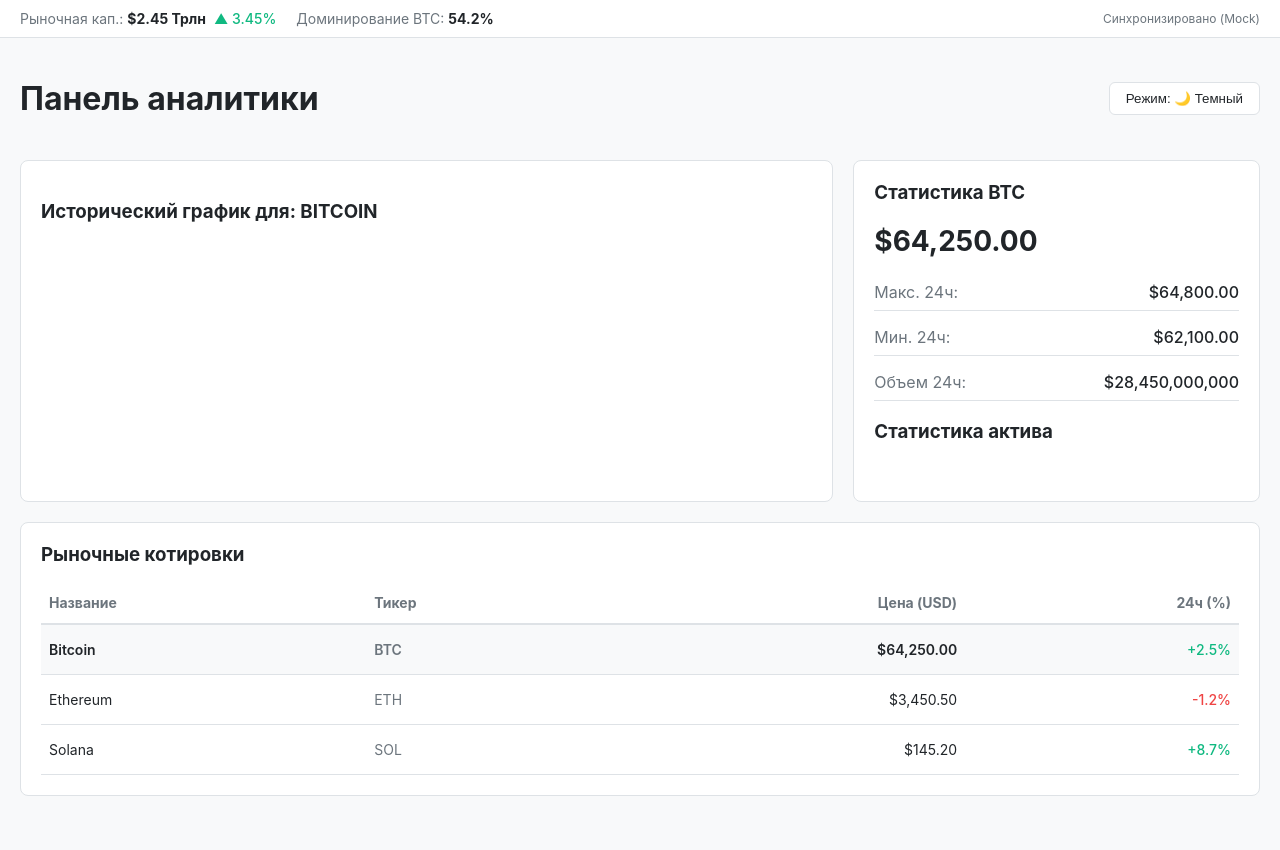
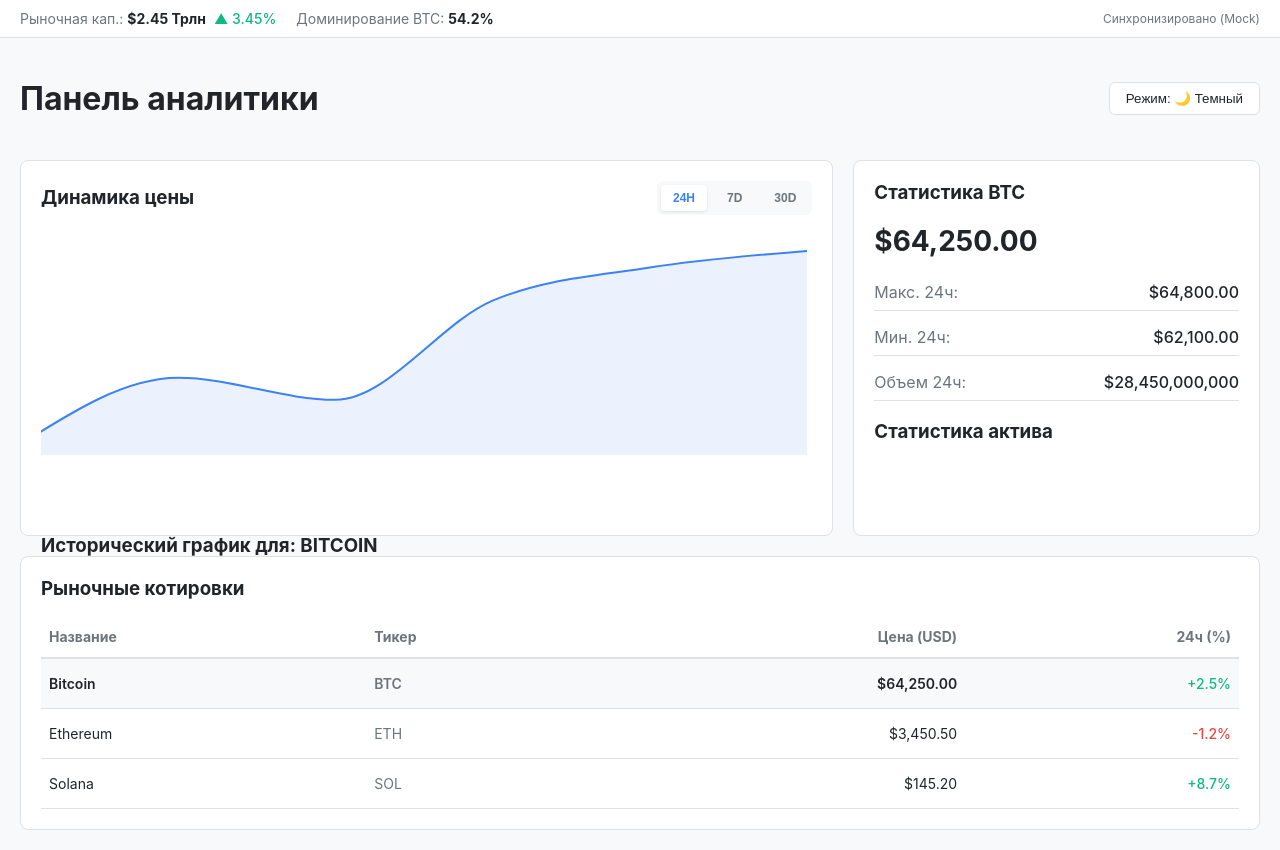
Before and after one commit to Heimtar/crypto-dashboard, a React (Vite) app: page / in a window 1280 px wide. Before the commit the page ends 816 px from the top, so only its background shows below. Built offline with nearby package versions, Linux system fonts and the light colour scheme.

Commit message:
feat: implement CoinChart component with Recharts and period switching

```diff
--- a/package.json
+++ b/package.json
@@ -11,7 +11,9 @@
   },
   "dependencies": {
     "react": "^19.2.8",
-    "react-dom": "^19.2.8"
+    "react-dom": "^19.2.8",
+    "react-is": "^19.2.8",
+    "recharts": "^3.10.1"
   },
   "devDependencies": {
     "@eslint/js": "^10.0.1",
--- a/src/App.jsx
+++ b/src/App.jsx
@@ -1,6 +1,7 @@
-import React, { useState, useEffect } from "react";
+import { useState, useEffect } from "react";
 import MarketTicker from "./components/MarketTicker";
 import CoinStats from "./components/CoinStats";
+import CoinChart from './components/CoinChart';
 import MarketTable from "./components/MarketTable";
 import mockData from "./data/mockData.json";
 
@@ -65,6 +66,7 @@
               minHeight: "300px",
             }}
           >
+            <CoinChart historyData={activeCoin.history} />
             {/* Временно выведем ID, чтобы видеть, что клик по таблице работает */}
             <h3>Исторический график для: {selectedCoinId.toUpperCase()}</h3>
           </div>
--- /dev/null
+++ b/src/components/CoinChart.jsx
@@ -0,0 +1,88 @@
+import { useState } from 'react';
+// Импортируем только нужные компоненты из Recharts для построения Area-графика
+import { ResponsiveContainer, AreaChart, Area, XAxis, YAxis, Tooltip } from 'recharts';
+
+function CoinChart({ historyData }) {
+  if (!historyData) return null;
+
+  // Храним выбранный таймфрейм. По умолчанию — 24 часа
+  const [timeframe, setTimeframe] = useState('24h');
+
+  // Форматируем массив простых чисел [62500, 63100...] в массив объектов [{ value: 62500 }, ...], который требует Recharts
+  const chartData = historyData[timeframe].map((price, index) => ({
+    name: index, // Просто индекс точки для оси X
+    price: price
+  }));
+
+  const periods = ['24h', '7d', '30d'];
+
+  return (
+    <div style={{ width: '100%', height: '100%', display: 'flex', flexDirection: 'column' }}>
+
+      {/* Шапка графика с переключателем периодов */}
+      <div style={{ display: 'flex', justifyContent: 'space-between', alignItems: 'center', marginBottom: '20px' }}>
+        <h3 style={{ margin: 0 }}>Динамика цены</h3>
+
+        <div style={{ display: 'flex', gap: '8px', backgroundColor: 'var(--bg-main)', padding: '4px', borderRadius: '6px' }}>
+          {periods.map((p) => (
+            <button
+              key={p}
+              onClick={() => setTimeframe(p)}
+              style={{
+                padding: '6px 12px',
+                border: 'none',
+                borderRadius: '4px',
+                cursor: 'pointer',
+                fontSize: '12px',
+                fontWeight: '600',
+                backgroundColor: timeframe === p ? 'var(--bg-card)' : 'transparent',
+                color: timeframe === p ? 'var(--accent)' : 'var(--text-muted)',
+                boxShadow: timeframe === p ? '0 1px 3px rgba(0,0,0,0.1)' : 'none',
+                transition: 'all 0.2s ease'
+              }}
+            >
+              {p.toUpperCase()}
+            </button>
+          ))}
+        </div>
+      </div>
+
+      {/* Контейнер для самого графика.ResponsiveContainer автоматически подстраивается под размеры родительского DIV */}
+      <div style={{ width: '100%', height: '220px' }}>
+        <ResponsiveContainer width="100%" height="100%">
+          <AreaChart data={chartData} margin={{ top: 5, right: 5, left: -20, bottom: 0 }}>
+            {/* Скрываем оси X и Y, чтобы выдержать строгий минималистичный стиль без нагромождения сетки */}
+            <XAxis dataKey="name" hide />
+            <YAxis domain={['dataMin - 100', 'dataMax + 100']} hide />
+
+            {/* Минималистичный тултип при наведении */}
+            <Tooltip
+              contentStyle={{
+                backgroundColor: 'var(--bg-card)',
+                borderColor: 'var(--border-color)',
+                borderRadius: '6px',
+                color: 'var(--text-main)',
+                fontSize: '12px'
+              }}
+              formatter={(value) => [`$${value.toLocaleString()}`, 'Цена']}
+              labelFormatter={() => null} // Скрываем имя индекса в тултипе
+            />
+
+            {/* Сама линия и градиент под ней */}
+            <Area
+              type="monotone"
+              dataKey="price"
+              stroke="var(--accent)"
+              strokeWidth={2}
+              fillOpacity={0.1}
+              fill="var(--accent)"
+            />
+          </AreaChart>
+        </ResponsiveContainer>
+      </div>
+
+    </div>
+  );
+}
+
+export default CoinChart;
--- a/src/components/CoinStats.jsx
+++ b/src/components/CoinStats.jsx
@@ -1,5 +1,3 @@
-import React from "react";
-
 function CoinStats({ coin }) {
   if (!coin) return null;
 
--- a/src/components/MarketTable.jsx
+++ b/src/components/MarketTable.jsx
@@ -1,5 +1,3 @@
-import React from "react";
-
 function MarketTable({ coins, selectedCoinId, onSelectCoin }) {
   if (!coins || coins.length === 0) return null;
 
--- a/src/components/MarketTicker.jsx
+++ b/src/components/MarketTicker.jsx
@@ -1,5 +1,3 @@
-import React from "react";
-
 function MarketTicker({ globalData }) {
   if (!globalData) return null;
 
```
Also changed, not shown: 1 other file (tests, documents, lock files or other folders).
